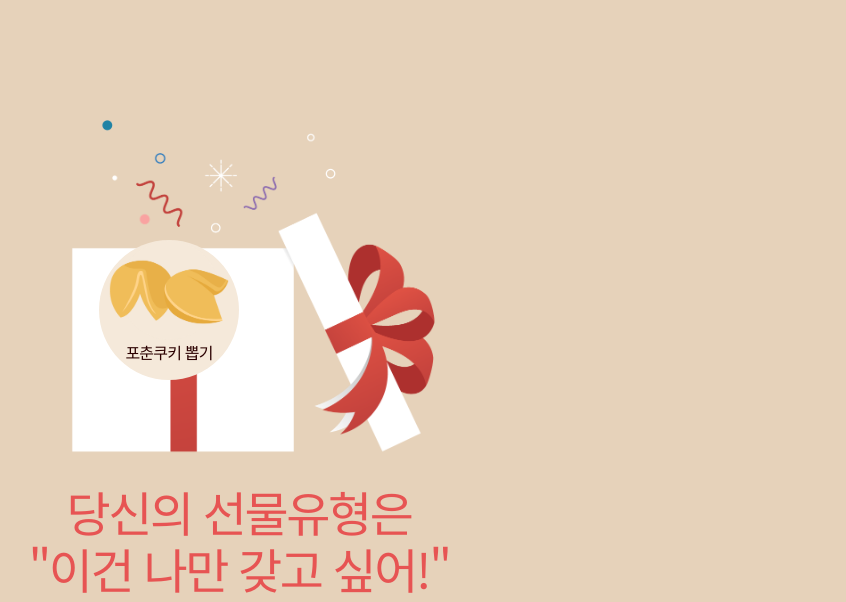
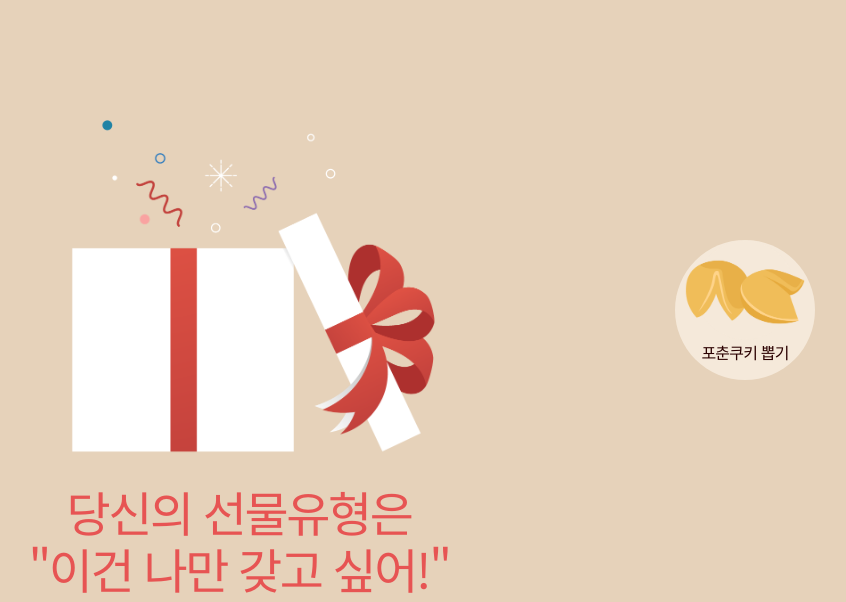
Before and after one commit to sparta-reddev/gift-personality, a Flask app: page /result in a window 1280 px wide. Shown: the top 602 px of the page, without its empty margins (401-1247 px from the left). Run offline with Flask 2, Linux system fonts and the light colour scheme; some libraries are stand-ins or nearby versions.

Commit message:
Style | cookie-btn 위치 수정(right)

```diff
--- a/static/style/cookie.css
+++ b/static/style/cookie.css
@@ -1,6 +1,6 @@
 #cookie-btn{
     position: fixed;
-    right: 50%;
+    right:5%;
     top: 30%;
     text-align:center;
     height:140px;
```
